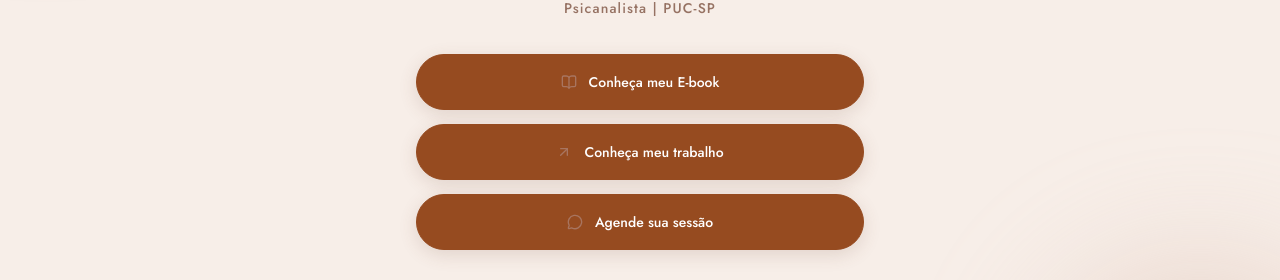
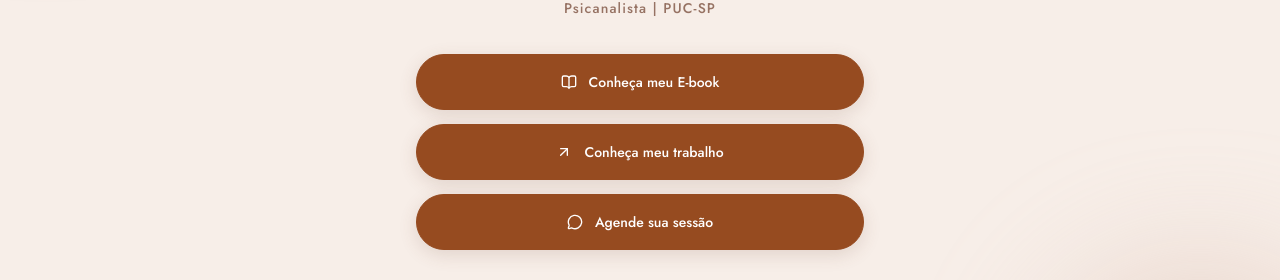
Before and after one commit to LilianSilva8/psialinisanches, a Next.js app: page / in a window 1280 px wide. Shown: the part 328-608 px from the top of the page. Built offline with nearby package versions, Linux system fonts and the light colour scheme.

Commit message:
Deixa ícones dos botões brancos

```diff
--- a/app/page.tsx
+++ b/app/page.tsx
@@ -53,7 +53,7 @@ export default function HomePage() {
               rel="noopener noreferrer"
               className="group flex min-h-14 items-center justify-center gap-3 rounded-2xl border border-[#964b20] bg-[#964b20] px-5 py-4 text-sm font-medium text-white shadow-[0_5px_18px_rgba(117,75,59,0.16)] transition-all hover:-translate-y-0.5 hover:border-[#783c19] hover:bg-[#783c19] hover:shadow-[0_8px_22px_rgba(117,75,59,0.22)] focus-visible:outline-none focus-visible:ring-2 focus-visible:ring-[#964b20] focus-visible:ring-offset-2 focus-visible:ring-offset-[#f7eee8]"
             >
-              <Icon className="size-4 text-[#a87560] transition-transform group-hover:scale-110" aria-hidden="true" />
+              <Icon className="size-4 text-white transition-transform group-hover:scale-110" aria-hidden="true" />
               <span>{label}</span>
             </a>
           ))}
```
